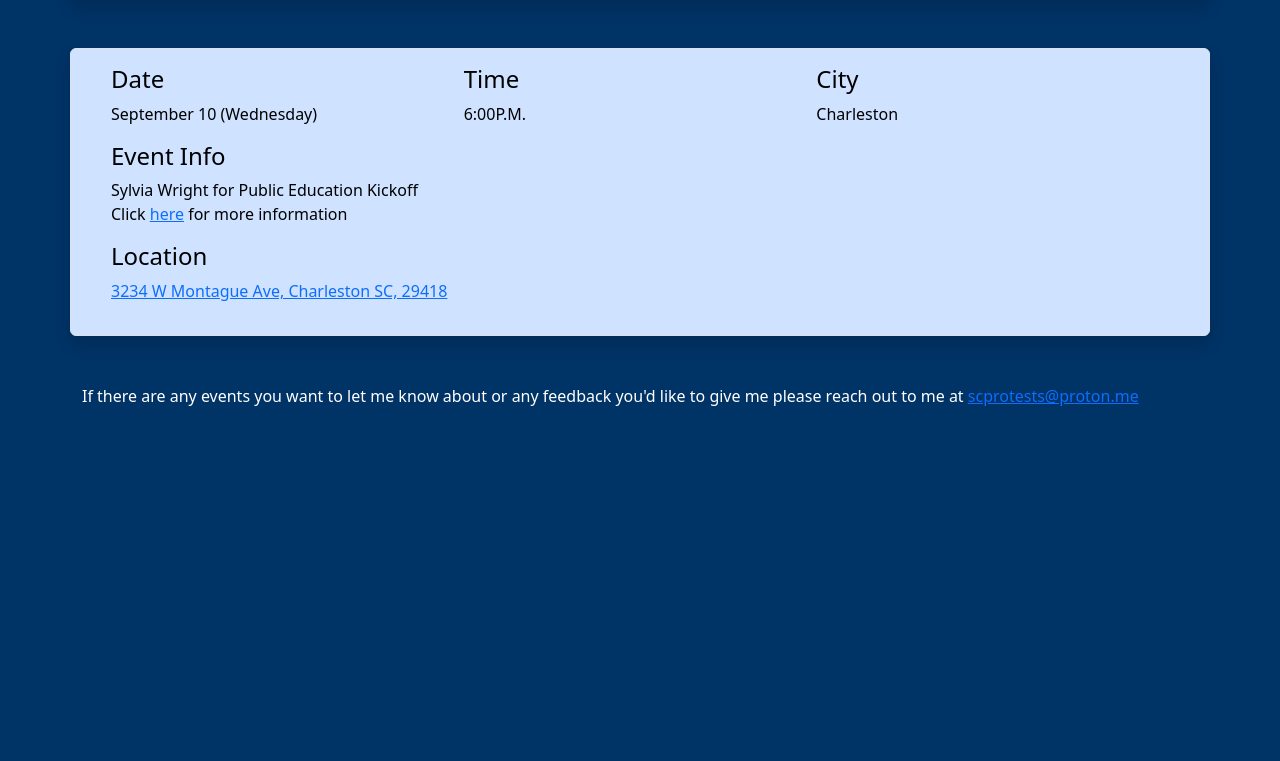
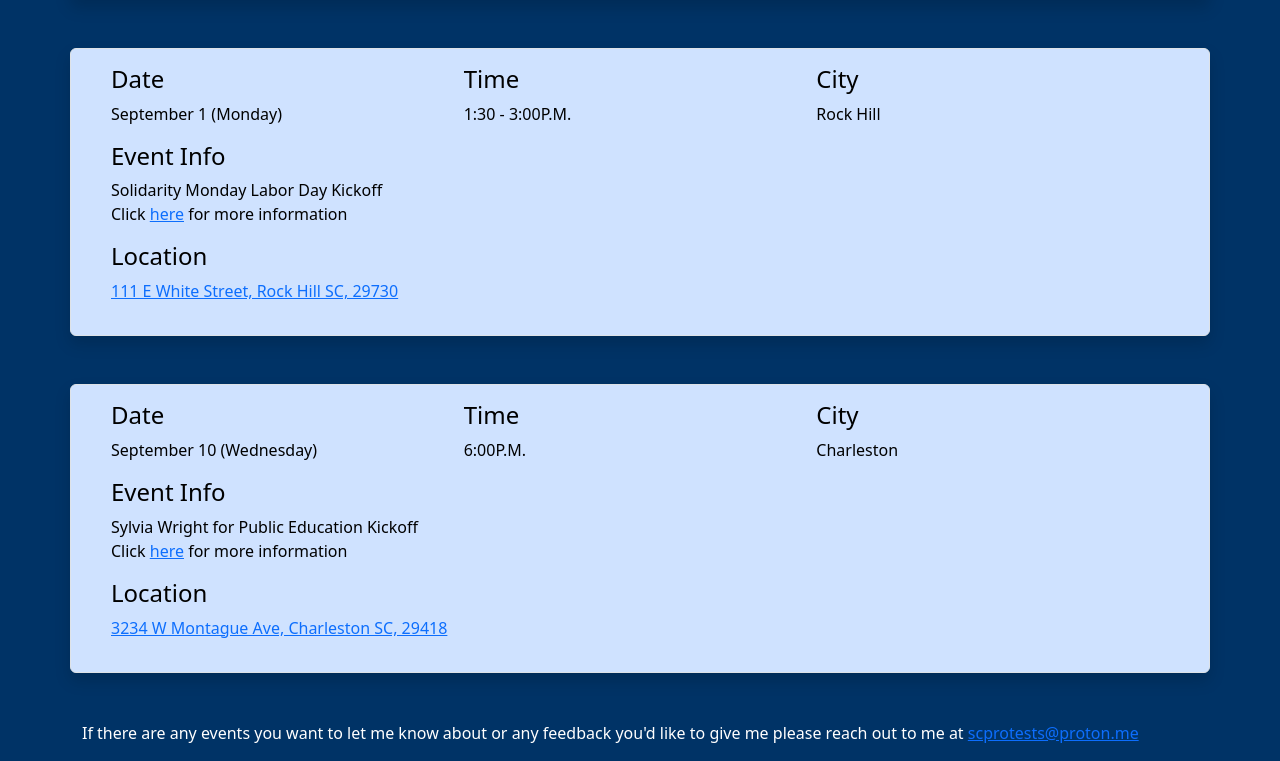
Before and after one commit to JayTheLearner/scprotests, a plain HTML site: page index.html in a window 1280 px wide. Shown: the part 1187-1948 px from the top of the page. Before the commit the page ends 1611 px from the top, so only its background shows below. Drawn offline with nearby package versions, Linux system fonts and the light colour scheme.

Commit message:
Added Rock Hill event to Sep 1

```diff
--- a/index.html
+++ b/index.html
@@ -137,6 +137,37 @@
                     <div class="row">
                         <div class="col">
                             <h4>Date</h4>
+                            <p>September 1 (Monday)</p>
+                        </div>
+                        <div class="col">
+                            <h4>Time</h4>
+                            <p>1:30 - 3:00P.M.</p>
+                        </div>
+                        <div class="col">
+                            <h4>City</h4>
+                            <p>Rock Hill</p>
+                        </div>
+                        <div class="col-12">
+                            <h4>Event Info</h4>
+                            <p>Solidarity Monday Labor Day Kickoff<br>Click
+                                <a href="https://www.mobilize.us/mayday/event/823582/">here</a> for more information</p>
+                        </div>
+                        <div class="col-12">
+                            <h4>Location</h4>
+                            <p><a href="https://www.google.com/maps?q=1100+Gervais,+Columbia,+SC">111 E White Street, Rock Hill SC, 29730</a>
+                            </p>
+                        </div>
+                    </div>
+                </div>
+            </div>
+        </div>
+
+        <div>
+            <div class="container-lg mt-5 border rounded bg-primary-subtle shadow content">
+                <div class="row align-items-start m-3">
+                    <div class="row">
+                        <div class="col">
+                            <h4>Date</h4>
                             <p>September 10 (Wednesday)</p>
                         </div>
                         <div class="col">
```
